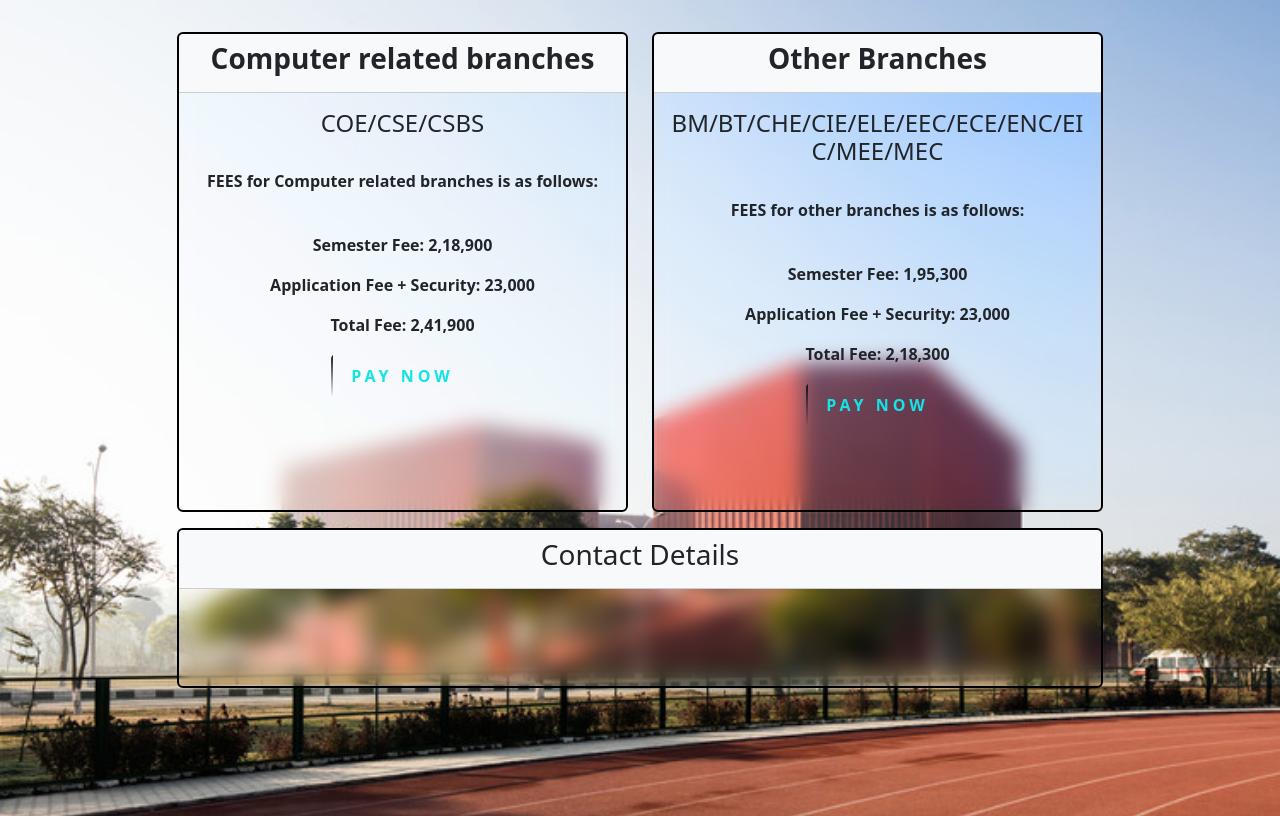
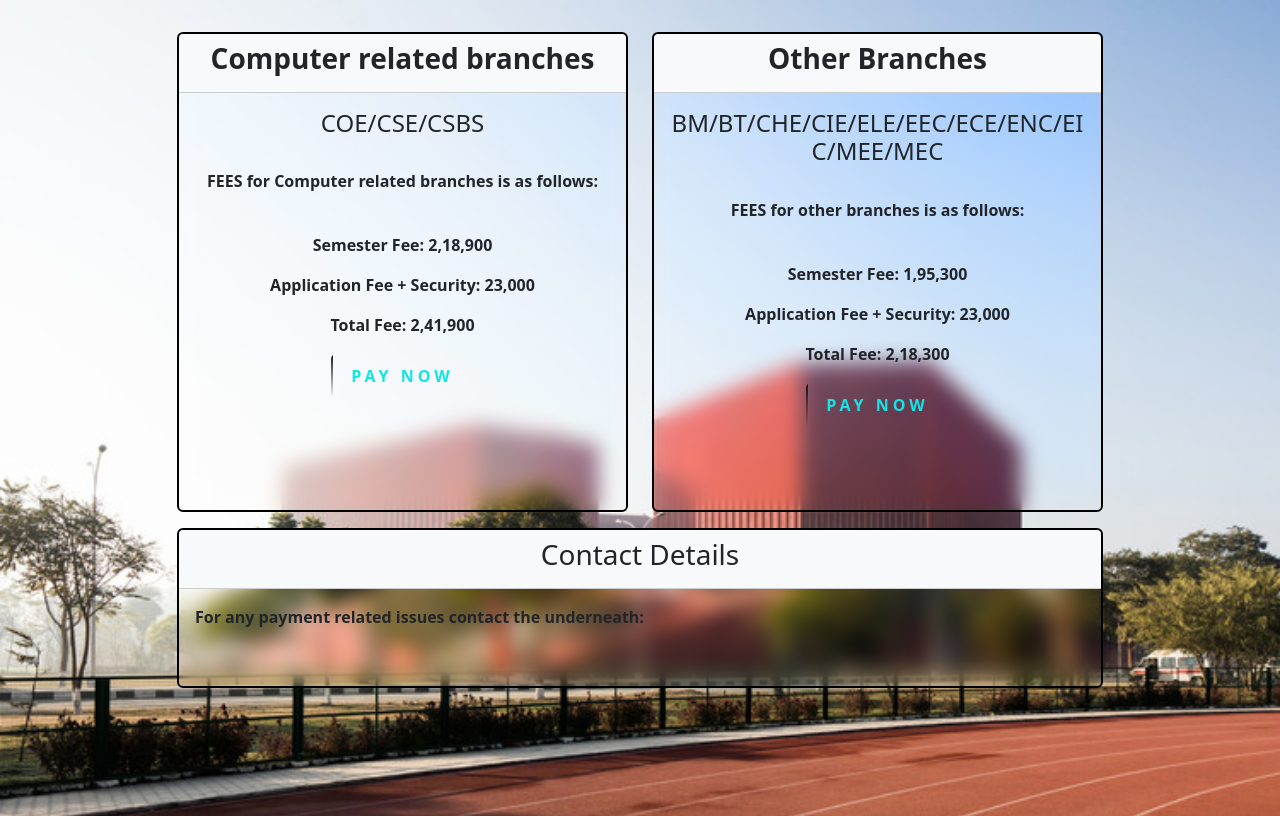
Before and after one commit to HitakshiHans-4603/improvment-project-frosh, a plain HTML site: page index.html in a window 1280 px wide. Drawn offline with nearby package versions, Linux system fonts and the light colour scheme.

Commit message:
contact details

```diff
--- a/index.html
+++ b/index.html
@@ -88,8 +88,11 @@
                     <div class="card bg-transparent" style="border: 2px solid black" id="c-3">
                         <div class="card-header bg-light">
                             <h3 class="text-center">Contact Details</h3>
+                        </div>
+                        <div class="card-body">
+                            <p> For any payment related issues contact the underneath:</p>
+                        </div>
 
-                        </div>
                     </div>
                 </div>
     </section>
```
